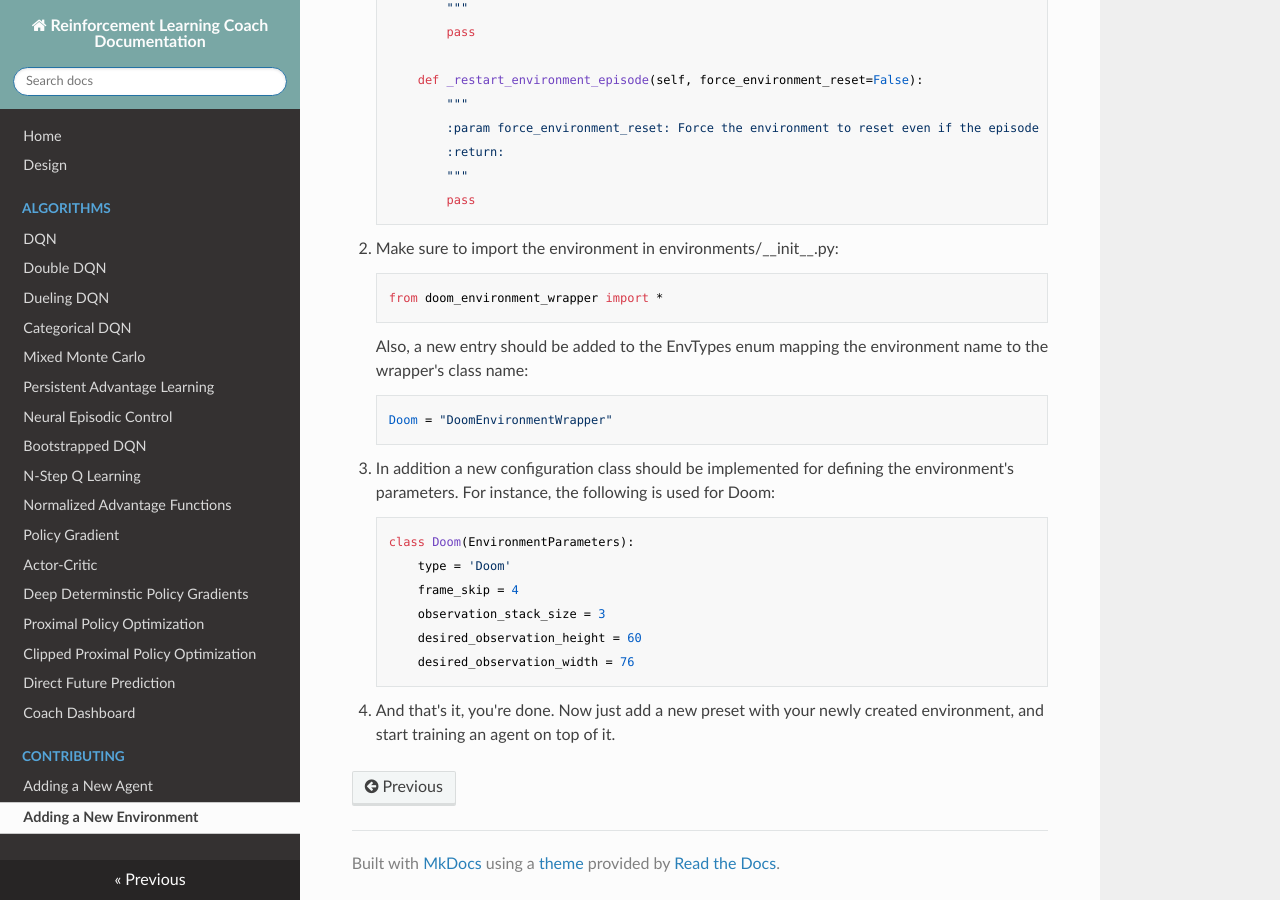
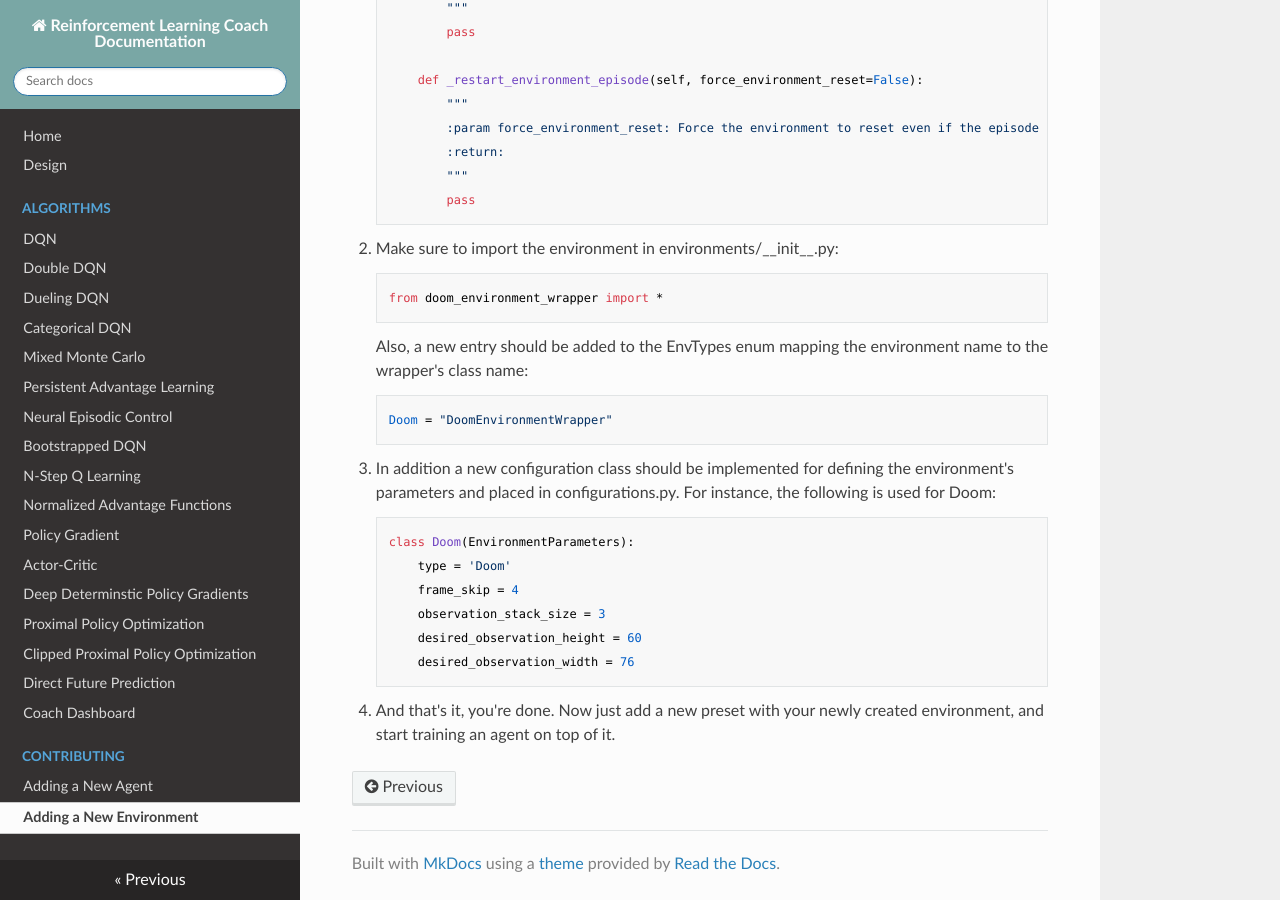
Before and after one commit to IntelLabs/coach, an MkDocs documentation site: the page built from docs/docs/contributing/add_env.md, in a window 1280 px wide and 900 px high, scrolled down 596 px. Built offline with MkDocs 1.6.1, drawn with Linux system fonts in a browser that asks for light colours; nearby versions of some CDN libraries; old or Windows-style settings are respelled for this version of MkDocs.

Commit message:
Update add_env.md

```diff
--- a/docs/docs/contributing/add_env.md
+++ b/docs/docs/contributing/add_env.md
@@ -37,7 +37,7 @@ There a few simple steps to follow, and we will walk through them one by one.
         Doom = "DoomEnvironmentWrapper"
 
 
-3. In addition a new configuration class should be implemented for defining the environment's parameters.
+3. In addition a new configuration class should be implemented for defining the environment's parameters and placed in configurations.py.
 For instance, the following is used for Doom:
 
         class Doom(EnvironmentParameters):
```
